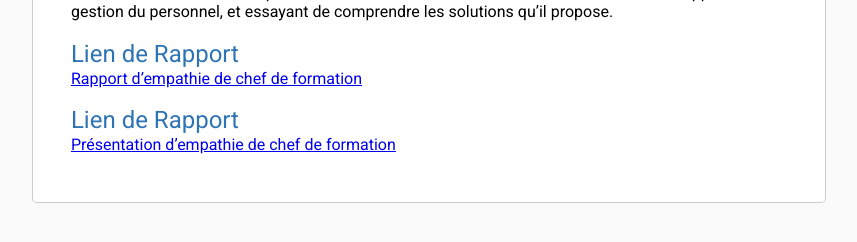
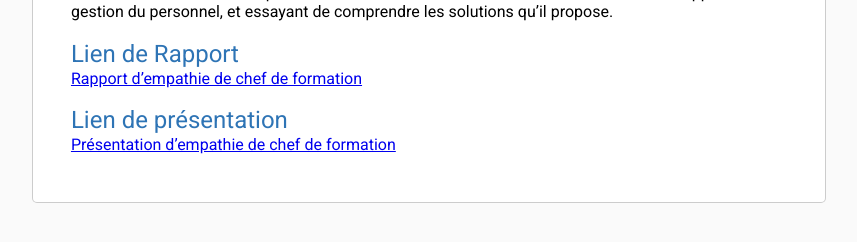
Before and after one commit to solicoders/gestion-personnels, a Jekyll site: the page built from docs/empathie-responsable-de-formation/resume.md, in a window 1280 px wide. Shown: the part 232-474 px from the top of the page, without its empty margins (211-1068 px from the left). Built offline with Jekyll 4.4.1, drawn with Linux system fonts in a browser that asks for light colours; our own code applies the rules of GitHub Pages for plain Markdown files.

Commit message:
empathy name corrected

```diff
--- a/docs/empathie-responsable-de-formation/resume.md
+++ b/docs/empathie-responsable-de-formation/resume.md
@@ -14,5 +14,5 @@ Prenant l'initiative de comprendre les besoins du chef de formation concernant l
 ## Lien de Rapport
 [Rapport d'empathie de chef de formation](/gestion-personnels/empathie-responsable-de-formation/rapport.html)
 
-## Lien de Rapport
+## Lien de présentation
 [Présentation d'empathie de chef de formation](/gestion-personnels/empathie-responsable-de-formation/presentation.html)
```
